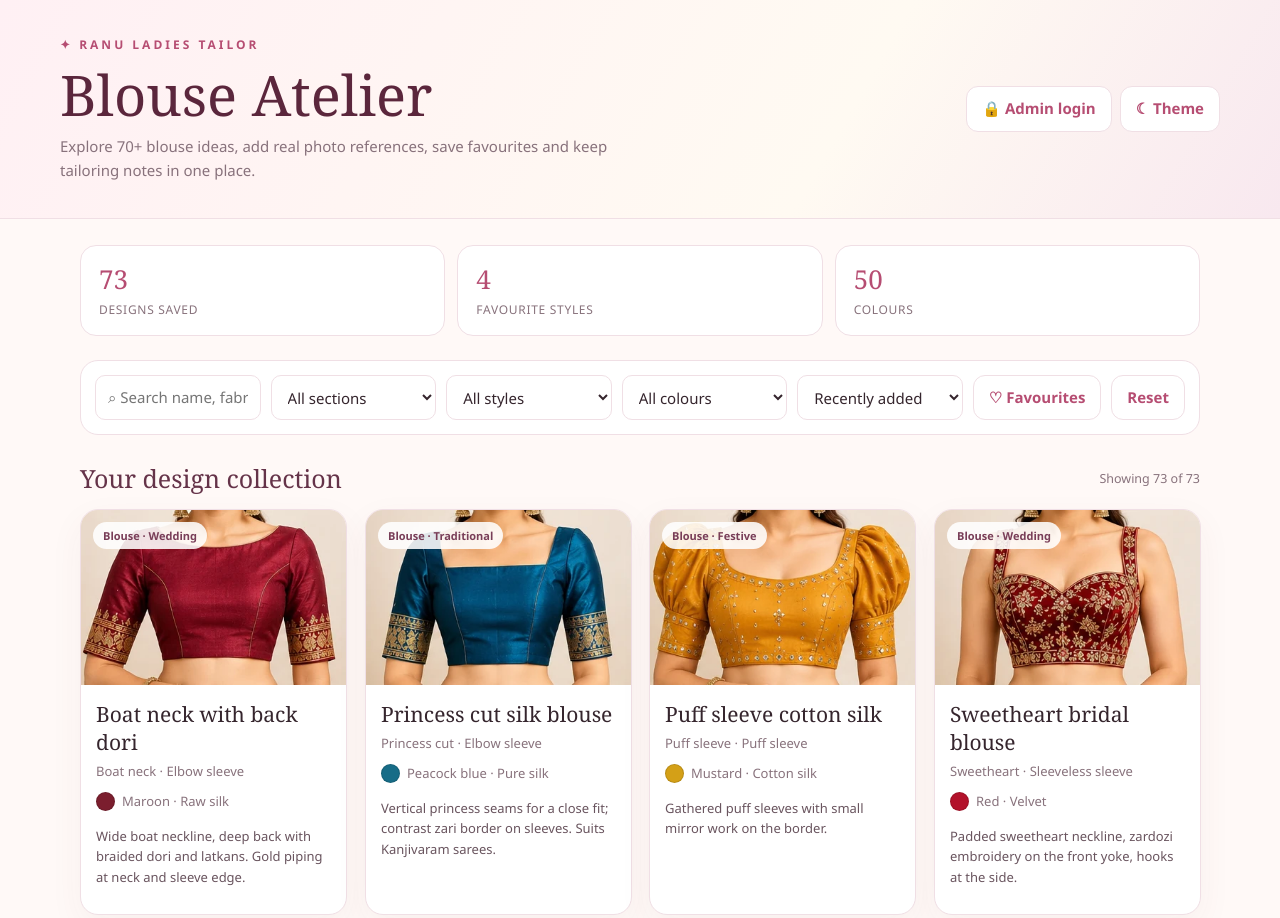
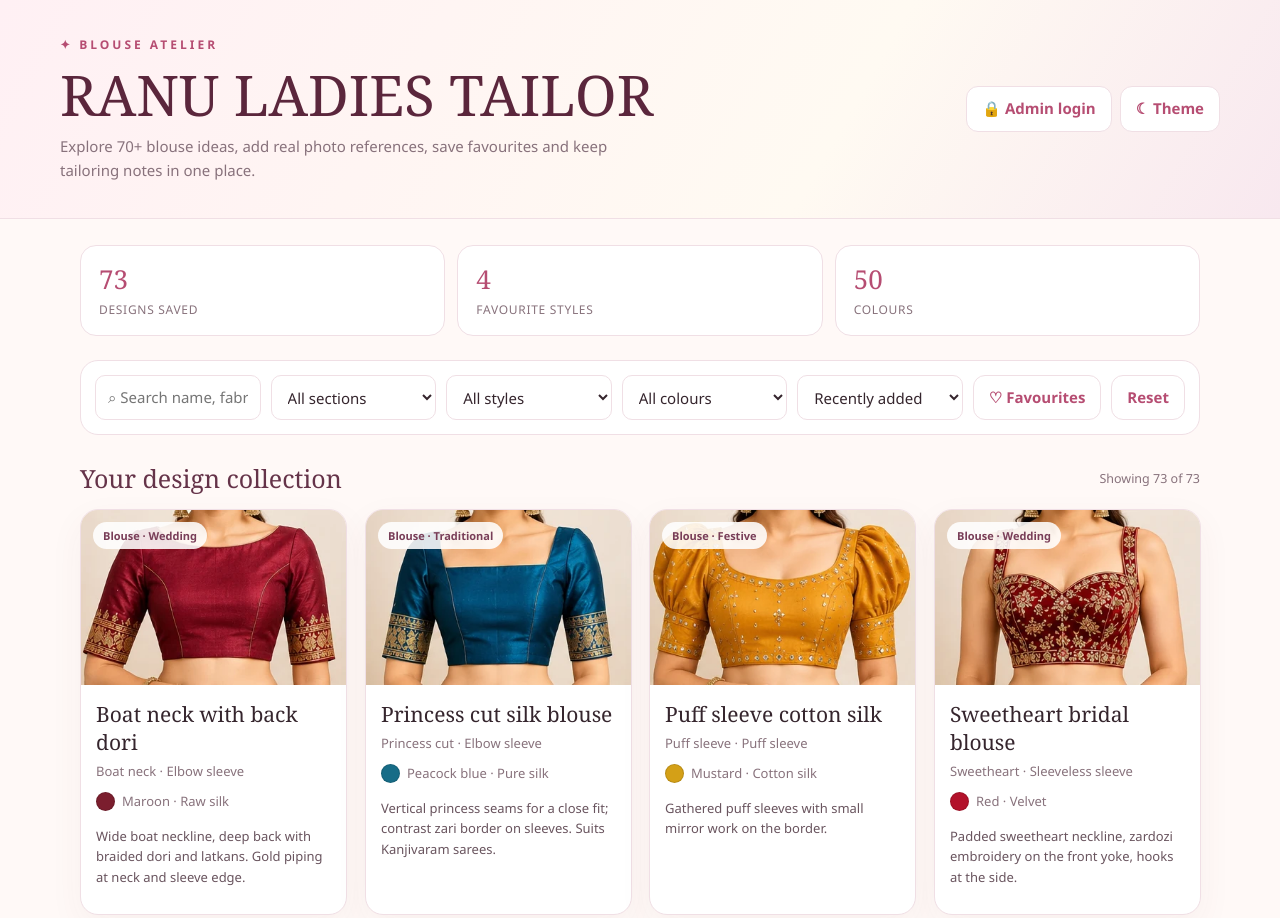
Before and after one commit to client-svg/RanuTailor, a plain HTML site: page index.html in a window 1280 px wide. Shown: the top 918 px of the page. Drawn offline with Linux system fonts and the light colour scheme.

Commit message:
Swap header content for branding update

```diff
--- a/index.html
+++ b/index.html
@@ -101,7 +101,7 @@ body.dark .notes{color:#d8c3cd}
 </style>
 </head>
 <body>
-<header><div class="top"><div><div class="brand">✦ RANU LADIES TAILOR</div><h1>Blouse Atelier</h1><p>Explore 70+ blouse ideas, add real photo references, save favourites and keep tailoring notes in one place.</p></div>
+<header><div class="top"><div><div class="brand">✦ Blouse Atelier</div><h1>RANU LADIES TAILOR</h1><p>Explore 70+ blouse ideas, add real photo references, save favourites and keep tailoring notes in one place.</p></div>
 <div class="actions"><button class="soft" id="adminBtn">🔒 Admin login</button><button class="soft" id="themeBtn">☾ Theme</button><button class="soft admin-only" id="exportBtn">Export</button><button class="soft admin-only" id="importBtn">Import</button><button class="soft admin-only" id="addSectionBtn">＋ Add section</button><button class="admin-only" id="addBtn">＋ Add design</button></div></div></header>
 
 <main>
```
